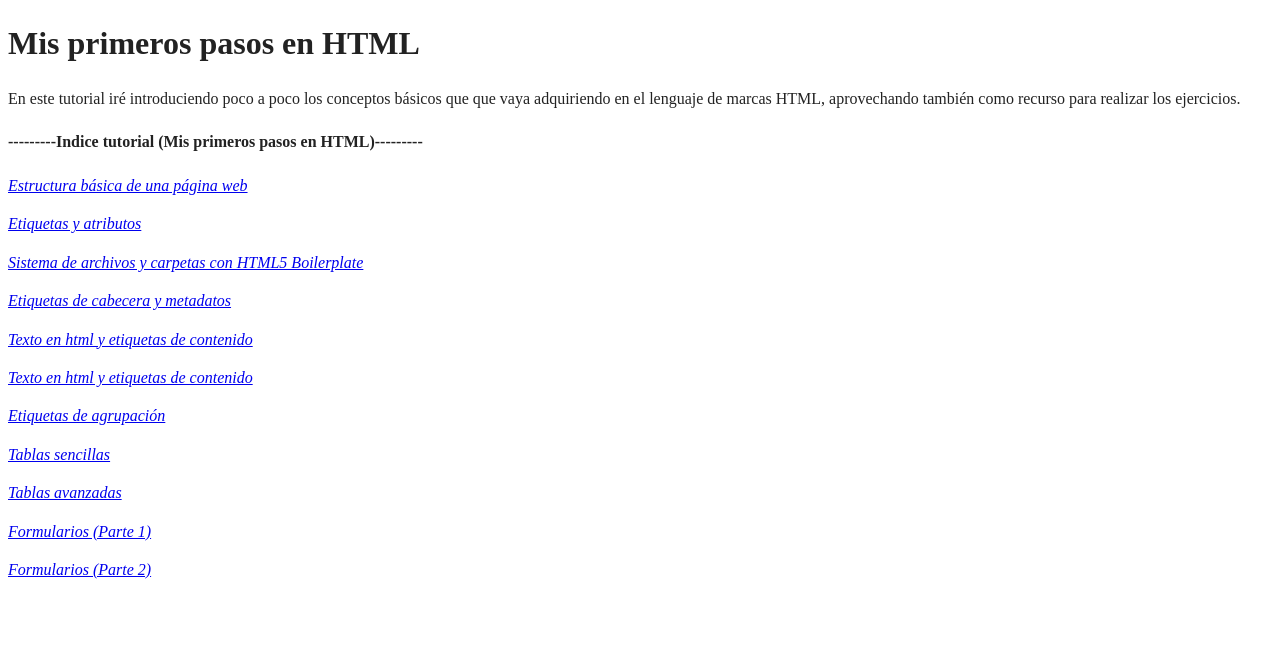
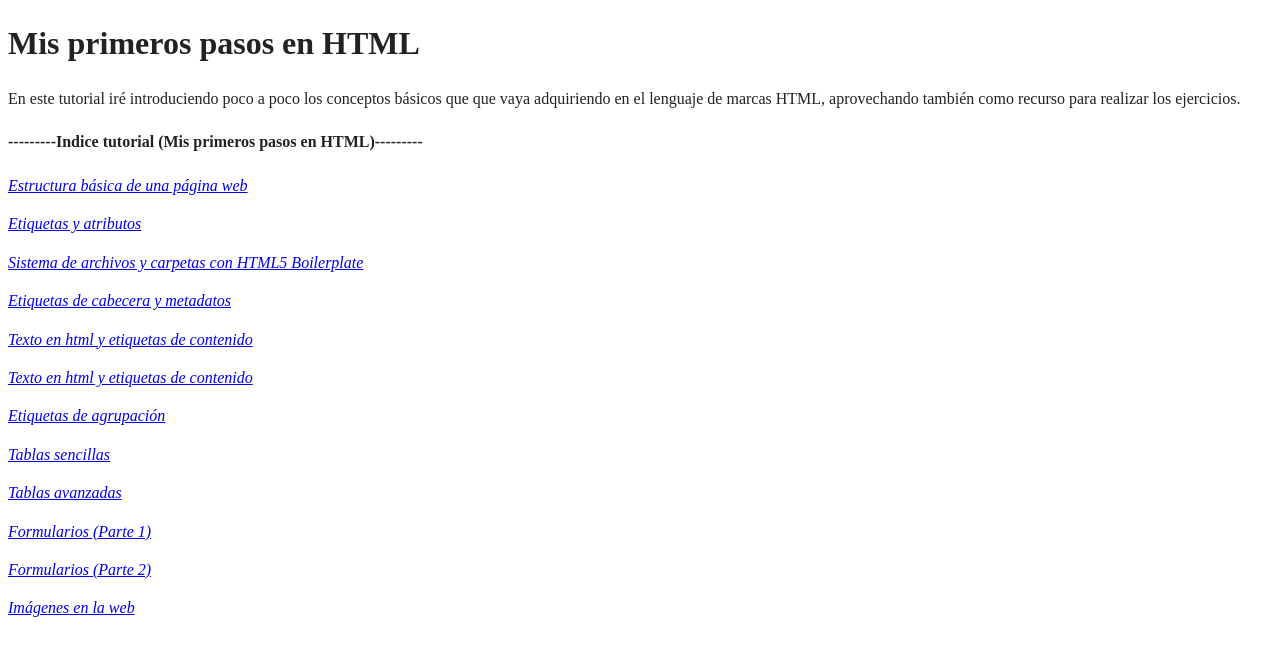
Before and after one commit to sierradevbegan/MiPrimerTutoHTML, a website: page index.html in a window 1280 px wide. Drawn offline with Linux system fonts and the light colour scheme.

Commit message:
Actualizando index.html

```diff
--- a/index.html
+++ b/index.html
@@ -57,6 +57,7 @@
   <p><em><a href="tablas2.html">Tablas avanzadas</a></em></p>
   <p><em><a href="formularios1.html">Formularios (Parte 1)</a></em></p>
   <p><em><a href="formularios2.html">Formularios (Parte 2)</a></em></p>
+  <p><em><a href="imagenes.html">Imágenes en la web</a></em></p>
 
 
 </body>
```
